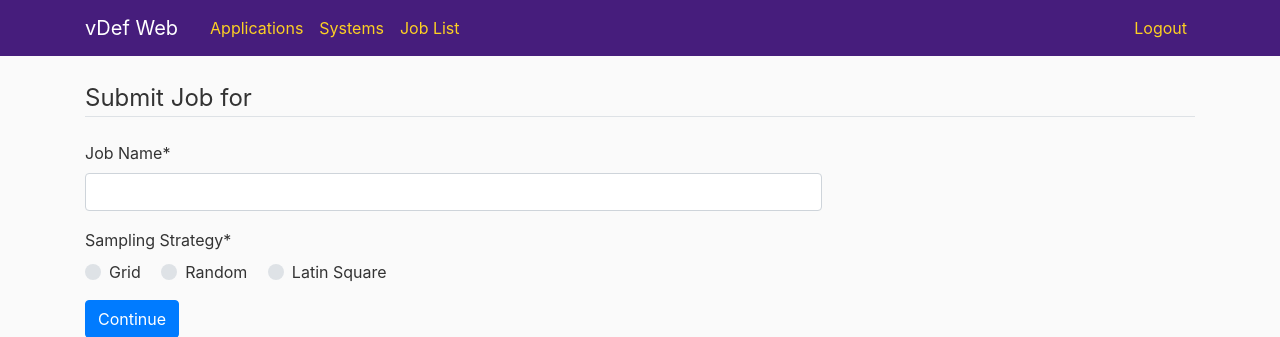
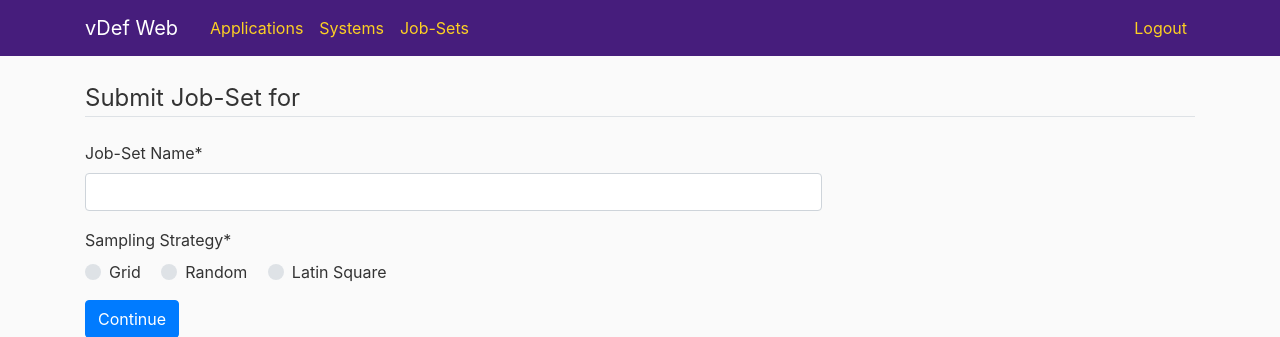
Before and after one commit to adunkel/vdef-web, a Django app: page /jobsetup/ in a window 1280 px wide. Shown: the top 337 px of the page. Run offline with Django 3.2, Linux system fonts and the light colour scheme; a user stored in the database is signed in; tables that the repository leaves empty hold one stand-in row (values such as "Sample post"); a database or web service that is not in the repository returns one stand-in record (values such as "Sample title"); data that the repository does not hold is empty; some libraries are stand-ins or nearby versions.

Commit message:
Rename job to job-set when needed

```diff
--- a/src/jobs/forms.py
+++ b/src/jobs/forms.py
@@ -13,7 +13,7 @@
 		self.helper.layout.append(Submit('submit', 'Submit'))
 
 class JobSetupForm(forms.Form):
-	name = forms.CharField(label='Job Name')
+	name = forms.CharField(label='Job-Set Name')
 	samplingChoices = [('grid', 'Grid'), ('random','Random'), ('latinSqaure','Latin Square')]
 	samplingChoice = forms.ChoiceField(label='Sampling Strategy', choices=samplingChoices, initial='grid')
 
--- a/src/jobs/templates/jobs/jobsubmit.html
+++ b/src/jobs/templates/jobs/jobsubmit.html
@@ -3,9 +3,9 @@
 {% block content %}
 	<form enctype="multipart/form-data" method="POST">
 		<fieldset class="form-group">
-			<legend class="border-bottom mb-4">Submit Job for {{ appId }}</legend>
+			<legend class="border-bottom mb-4">Submit Job-Set for {{ appId }}</legend>
 			{% if name %}
-				<p>Job Name: {{ name }}</p>
+				<p>Job-Set Name: {{ name }}</p>
 			{% endif %}
 			{% if geoFileName %}
 				<p>Geo File: {{ geoFileName }}</p>
--- a/src/jobs/urls.py
+++ b/src/jobs/urls.py
@@ -8,7 +8,7 @@
 	path('jobsubmit/', views.submit, name='jobs-submit'),
 	path('data/output/<str:jobId>/', views.output, name='jobs-output'),
 	path('data/output/<str:jobId>/<str:fileName>/', views.getFile, name='jobs-getFile'),
-	path('joblist/', views.listJobs, name='jobs-list'),
+	path('sets/', views.jobSets, name='jobs-job-sets'),
 	path('chart/<str:jobName>/', views.chart, name='jobs-chart'),
 	path('data/<str:jobName>/', views.getData, name='jobs-getData'),
 	path('data/update/color/<str:jobId>', views.updateColor, name='jobs-updateColor'),
--- a/src/jobs/views.py
+++ b/src/jobs/views.py
@@ -206,7 +206,7 @@
 					status=status).save()
 
 @login_required
-def listJobs(request):
+def jobSets(request):
 	user = request.user
 	jobStatus = []
 
@@ -240,7 +240,7 @@
 	'jobs': jobs,
 	'title': 'Job List'
 	}
-	return render(request, 'jobs/joblist.html', context)
+	return render(request, 'jobs/sets.html', context)
 
 @login_required
 def setup(request):
--- a/src/vDefAgave/templates/vDefAgave/base.html
+++ b/src/vDefAgave/templates/vDefAgave/base.html
@@ -31,7 +31,7 @@
 						{% if user.is_authenticated %}
 						<a class="nav-item nav-link" href="{% url 'vDefAgave-apps' %}">Applications</a>
 						<a class="nav-item nav-link" href="{% url 'vDefAgave-systems' %}">Systems</a>
-						<a class="nav-item nav-link" href="{% url 'jobs-list' %}">Job List</a>
+						<a class="nav-item nav-link" href="{% url 'jobs-job-sets' %}">Job-Sets</a>
 						{% endif %}
 					</div>
 					<!-- Navbar Right Side -->
```
Also changed, not shown: src/jobs/templates/jobs/joblist.html (deleted, +0 -42 lines), src/jobs/templates/jobs/sets.html (added, +42 -0 lines).
